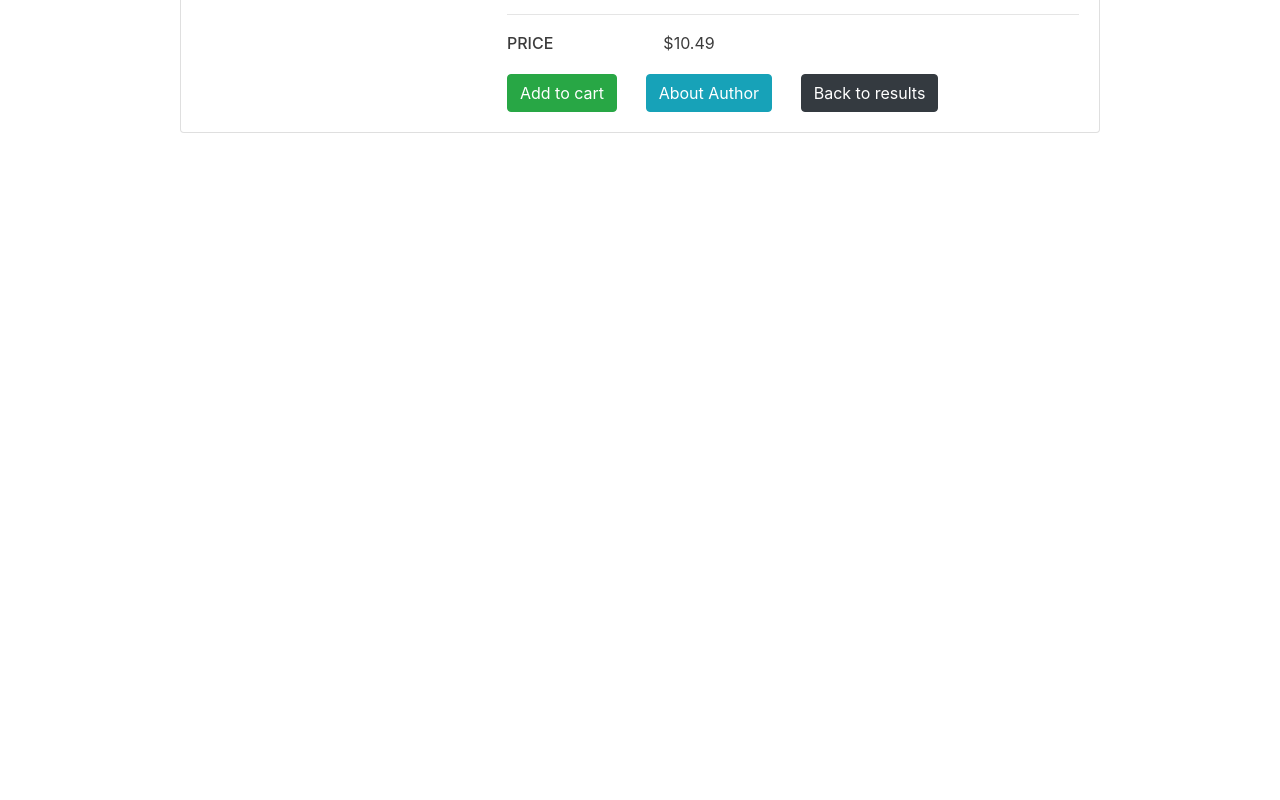
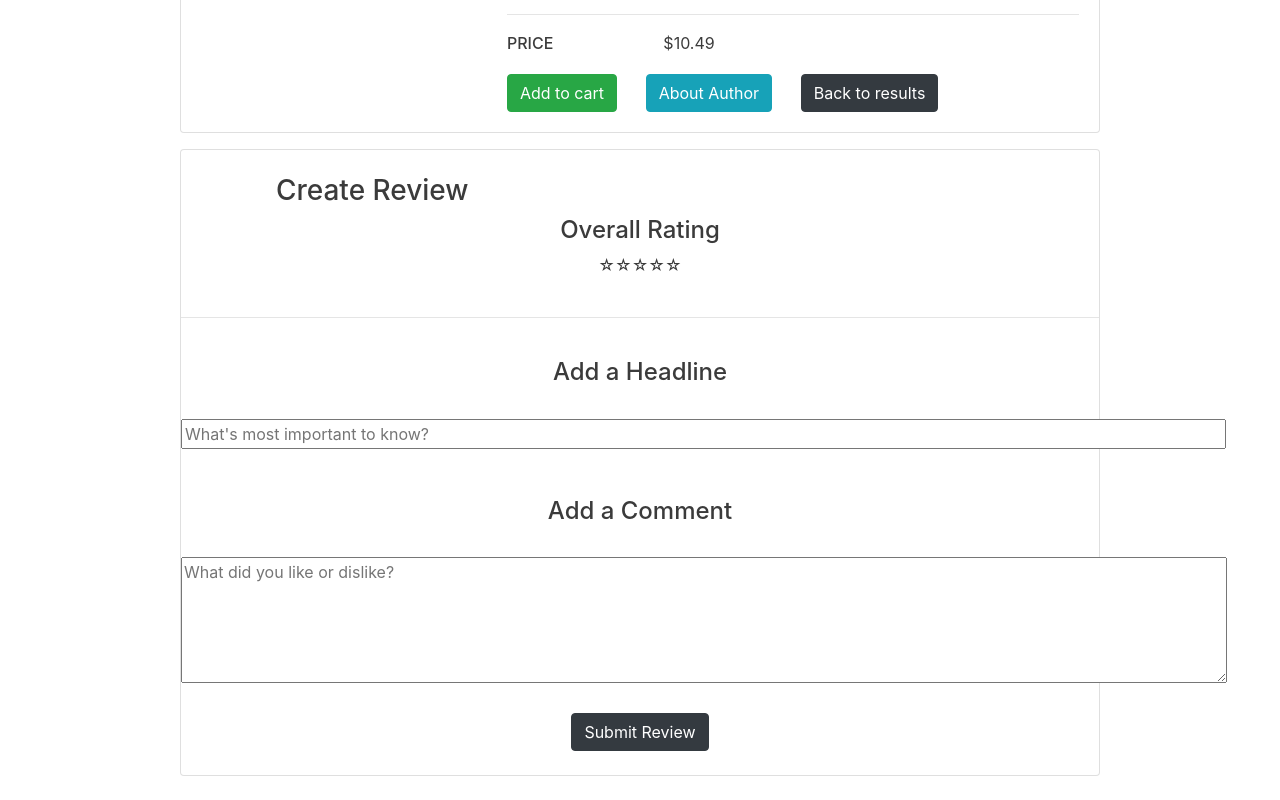
Before and after one commit to kjord021/MDT, a React (Create React App) app: page /BookDetails in a window 1280 px wide. Shown: the part 426-1226 px from the top of the page. Before the commit the page ends 800 px from the top, so only its background shows below. Built offline with nearby package versions, Linux system fonts and the light colour scheme.

Commit message:
Added basic implementation for leaving new comments/ratings

```diff
--- a/src/components/BookDetails.jsx
+++ b/src/components/BookDetails.jsx
@@ -1,5 +1,6 @@
 import React from "react";
 import BookInfo from "./subcomponents/BookInfo";
+import CommentingRating from "./subcomponents/CommentingRating";
 
 // Placeholder book object (this will be replaced by a fetch later on)
 
@@ -22,6 +23,7 @@ function BookDetails() {
   return (
     <div class="container" id="detailscontainer">
       <BookInfo book={book} />
+      <CommentingRating />
     </div>
   );
 }
--- /dev/null
+++ b/src/components/subcomponents/CommentingRating.jsx
@@ -0,0 +1,69 @@
+import React, { useState } from "react";
+
+function CommentingRating(props) {
+  const [headline, setHeadline] = useState("");
+  const [comment, setComment] = useState("");
+
+  return (
+    <div class="row" align="center">
+      <div class="col-lg-1"></div>
+      <div class="col-lg-10 ">
+        <div class="card mb-3">
+          <div class="row no-gutters">
+            <br />
+            <div class="col-lg-5">
+              <br />
+              <h3>Create Review</h3>
+            </div>
+            <div class="col-lg-12">
+              <h4>Overall Rating</h4>
+              <div class="rating">
+                <span>☆</span>
+                <span>☆</span>
+                <span>☆</span>
+                <span>☆</span>
+                <span>☆</span>
+              </div>
+              <br />
+              <hr />
+            </div>
+            <div class="col-lg-12">
+              <form>
+                <br />
+                <h4>Add a Headline</h4>
+                <br />
+                <input
+                  size="97"
+                  placeholder="What's most important to know?"
+                  onChange={(e) => setHeadline(e.target.value)}
+                />
+                <br />
+                <br />
+                <br />
+                <h4>Add a Comment</h4>
+                <br />
+                <textarea
+                  placeholder="What did you like or dislike?"
+                  name="review_text"
+                  cols="100"
+                  rows="5"
+                  onChange={(e) => setComment(e.target.value)}
+                ></textarea>
+                <br />
+                <br />
+                <button type="submit" class="btn btn-dark">
+                  Submit Review
+                </button>
+                <br />
+                <br />
+              </form>
+            </div>
+          </div>
+        </div>
+      </div>
+      <div class="col-lg-1"></div>
+    </div>
+  );
+}
+
+export default CommentingRating;
```
